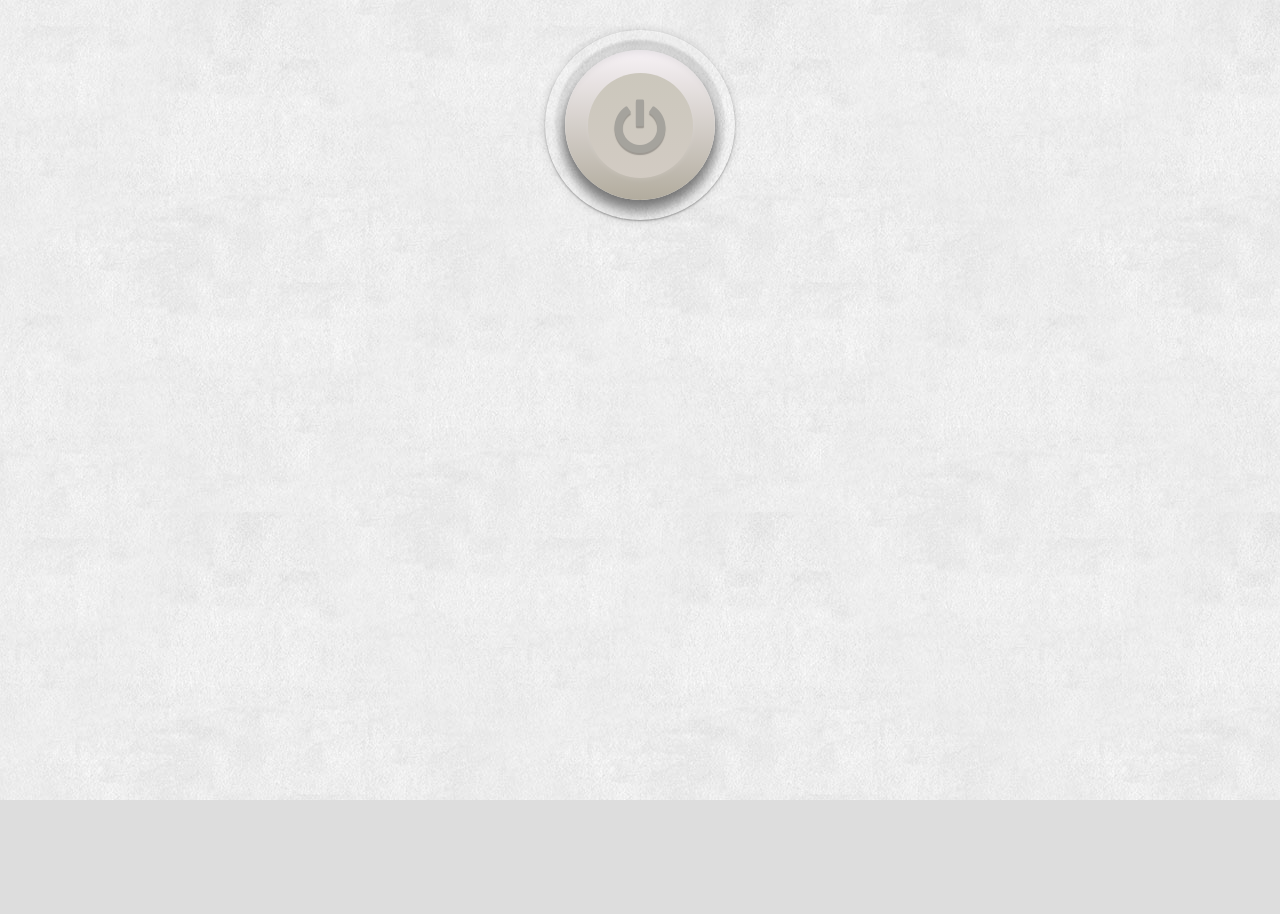
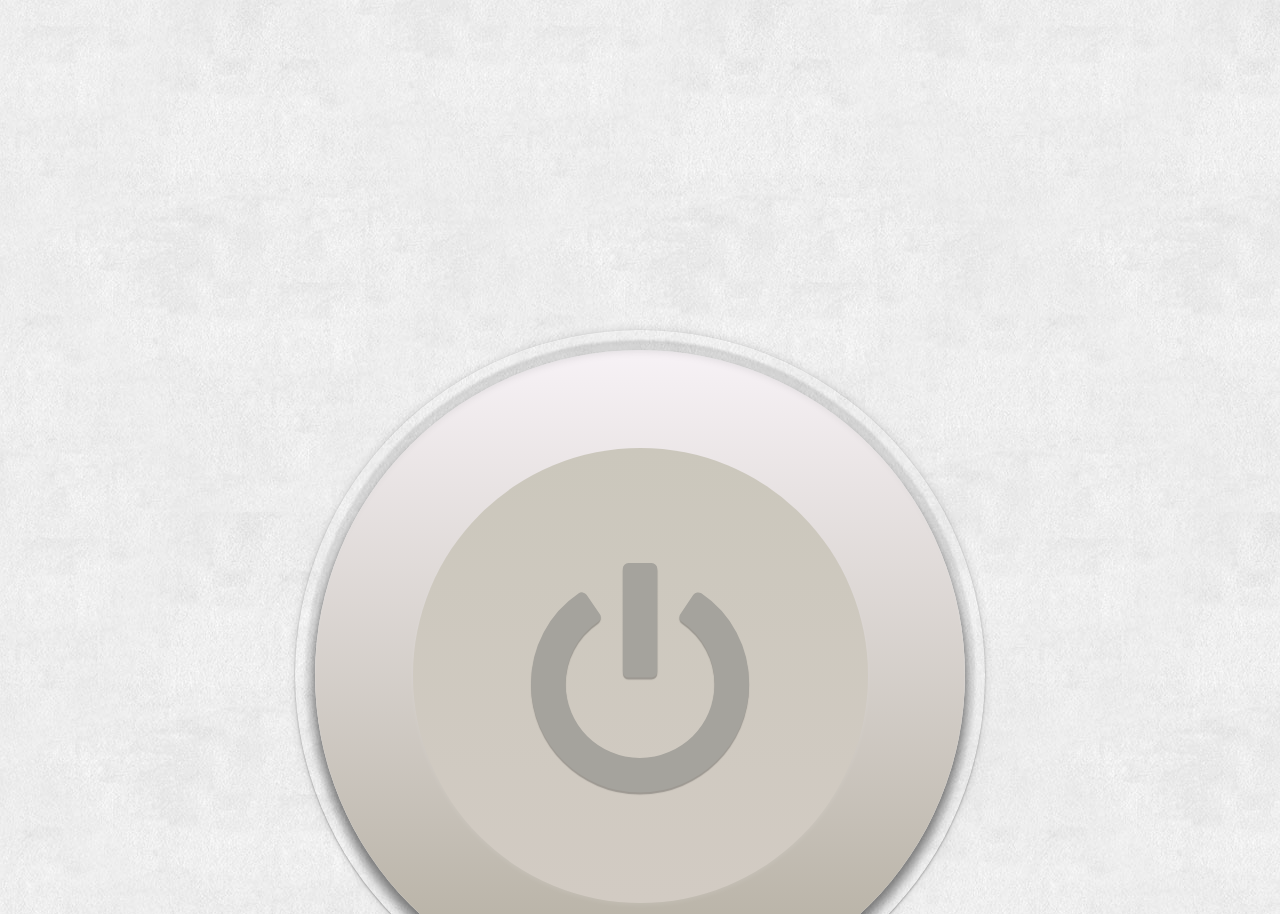
Before and after one commit to clevware/CleverHomeBlueMix, a plain HTML site: page public/index.html in a window 1280 px wide. Shown: the top 914 px of the page. Before the commit the page ends 800 px from the top, so only its background shows below. Drawn offline with nearby package versions, Linux system fonts and the light colour scheme.

Commit message:
Update style

```diff
--- a/public/index.html
+++ b/public/index.html
@@ -48,9 +48,9 @@
     </script>
 </head>
 <body>
-<div class="switch demo4" >
+<div class="switch demo4" style="min-height: 650px; min-width: 650px; top: 300px">
     <input id="switcher" type="checkbox" onclick="sendLightState()">
-    <label><i class="icon-off"></i></label>
+    <label style="padding-top: 38%; font-size: 2000%"><i class="icon-off"></i></label>
 </div>
 </body>
 </html>
```
